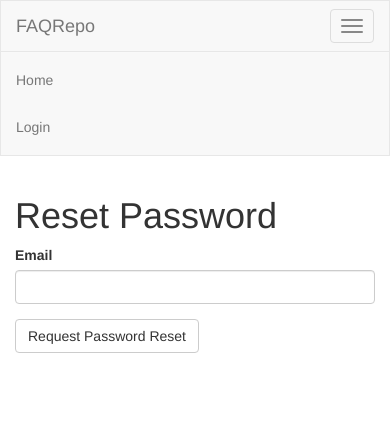
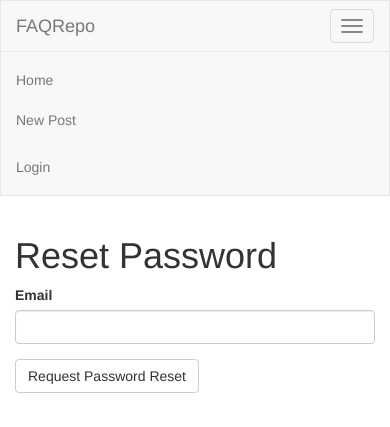
Before and after one commit to beacoder/FaqRepo, a Flask app: page /reset_password_request in a window 390 px wide, after a click on "Toggle navigation". Shown: the top 427 px of the page. Run offline with Flask 2, Linux system fonts and the light colour scheme; some libraries are stand-ins or nearby versions.

Commit message:
Add "New Post" function to create new post.

```diff
--- a/app/forms.py
+++ b/app/forms.py
@@ -10,7 +10,7 @@ else:
     sys.path.insert(0, "/home/ehumche/private/py3-lib/lib/python3.5/site-packages")
 
 from flask_wtf import FlaskForm
-from wtforms import StringField, PasswordField, BooleanField, SubmitField
+from wtforms import StringField, PasswordField, BooleanField, SubmitField, TextAreaField
 from wtforms.validators import ValidationError, DataRequired, Email, EqualTo
 from app.models import User
 
@@ -51,3 +51,9 @@ class ResetPasswordForm(FlaskForm):
     password2 = PasswordField(
         'Repeat Password', validators=[DataRequired(), EqualTo('password')])
     submit = SubmitField('Request Password Reset')
+
+
+class NewPostForm(FlaskForm):
+    title = StringField('Title', validators=[DataRequired()])
+    body = TextAreaField('Body', validators=[DataRequired()])
+    submit = SubmitField('New Post')
--- a/app/routes.py
+++ b/app/routes.py
@@ -10,9 +10,10 @@ else:
 
 from flask import render_template, flash, redirect, url_for, request
 from app import app, db
-from app.forms import LoginForm, RegistrationForm, ResetPasswordRequestForm, ResetPasswordForm
+from app.forms import LoginForm, RegistrationForm, ResetPasswordRequestForm, \
+ResetPasswordForm, NewPostForm
 from flask_login import current_user, login_user, logout_user, login_required
-from app.models import User
+from app.models import User, Post
 from werkzeug.urls import url_parse
 from app.mail import send_password_reset_email
 
@@ -21,16 +22,7 @@ from app.mail import send_password_reset_email
 @app.route('/index')
 # @login_required
 def index():
-    posts = [
-        {
-            'author': {'username': 'John'},
-            'body': 'Beautiful day in Portland!'
-        },
-        {
-            'author': {'username': 'Susan'},
-            'body': 'The Avengers movie was so cool!'
-        }
-    ]
+    posts = Post.query.all()
     return render_template('index.html', title='Home', posts=posts)
 
 
@@ -110,3 +102,18 @@ def reset_password(token):
         return redirect(url_for('login'))
     # render reset_password page for user to fill data
     return render_template('reset_password.html', form=form)
+
+
+@app.route('/new_post', methods=['GET', 'POST'])
+@login_required
+def new_post():
+    form = NewPostForm()
+    # validate user filled new_post data
+    if form.validate_on_submit():
+        post = Post(title=form.title.data, body=form.body.data)
+        db.session.add(post)
+        db.session.commit()
+        flash('Congratulations, you have created a new post!')
+        return redirect(url_for('index'))
+    # render new_post page for user to fill data
+    return render_template('new_post.html', title='New Post', form=form)
--- /dev/null
+++ b/app/templates/_form.html
@@ -0,0 +1,11 @@
+{% extends "base.html" %}
+{% import 'bootstrap/wtf.html' as wtf %}
+
+{% block app_content %}
+    <h1>{{ title }}</h1>
+    <div class="row">
+        <div class="col-md-4">
+            {{ wtf.quick_form(form) }}
+        </div>
+    </div>
+{% endblock %}
--- a/app/templates/base.html
+++ b/app/templates/base.html
@@ -4,7 +4,7 @@
     {% if title %}
         {{ title }} - FaqRepo
     {% else %}
-        Welcome to Microblog
+        Welcome to FaqRepo
     {% endif %}
 {% endblock %}
 
@@ -24,12 +24,13 @@
             <div class="collapse navbar-collapse" id="bs-example-navbar-collapse-1">
                 <ul class="nav navbar-nav">
                     <li><a href="{{ url_for('index') }}">Home</a></li>
+                    <li><a href="{{ url_for('new_post') }}">New Post</a></li>
                 </ul>
                 <ul class="nav navbar-nav navbar-right">
                     {% if current_user.is_anonymous %}
                     <li><a href="{{ url_for('login') }}">Login</a></li>
                     {% else %}
-                    <li><a href="{{ url_for('user', username=current_user.username) }}">Profile</a></li>
+                    {# <li><a href="{{ url_for('user', username=current_user.username) }}">Profile</a></li> #}
                     <li><a href="{{ url_for('logout') }}">Logout</a></li>
                     {% endif %}
                 </ul>
@@ -38,6 +39,7 @@
     </nav>
 {% endblock %}
 
+{# Similar to template-method-pattern: define algorithm steps in base-class, override certain steps in sub-class #}
 {% block content %}
     <div class="container">
         {% with messages = get_flashed_messages() %}
--- /dev/null
+++ b/app/templates/new_post.html
@@ -0,0 +1 @@
+{% include '_form.html' %}
--- a/app/templates/reset_password_request.html
+++ b/app/templates/reset_password_request.html
@@ -1,11 +1 @@
-{% extends "base.html" %}
-{% import 'bootstrap/wtf.html' as wtf %}
-
-{% block app_content %}
-    <h1>Reset Password</h1>
-    <div class="row">
-        <div class="col-md-4">
-            {{ wtf.quick_form(form) }}
-        </div>
-    </div>
-{% endblock %}
+{% include '_form.html' %}
```
Also changed, not shown: app/templates/reset_password.html (+1 -11 lines).
